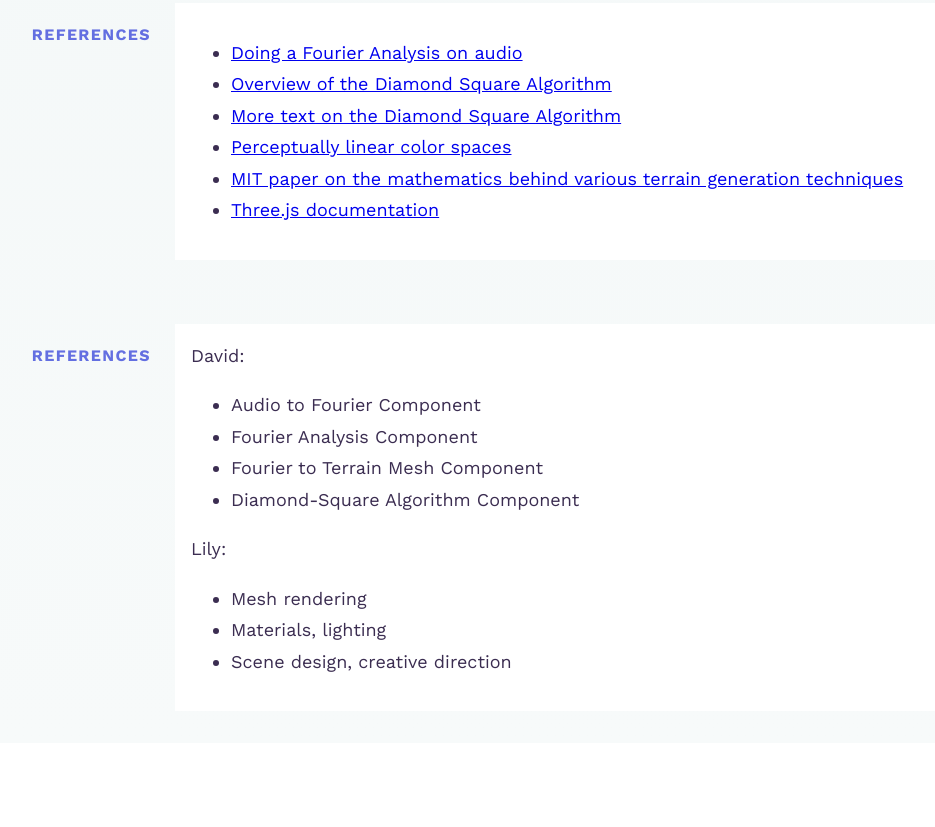
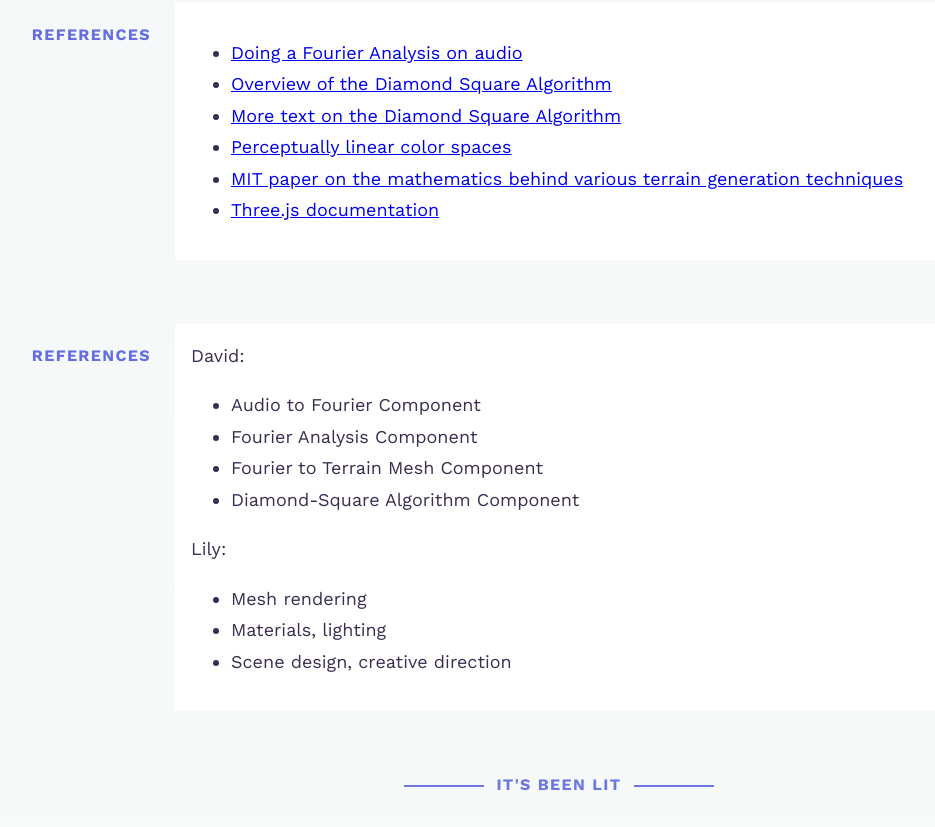
Before and after one commit to nguyensomniac/cs184-final-website, a plain HTML site: page index.html in a window 1280 px wide. Shown: the part 6037-6864 px from the top of the page, without its empty margins (81-1016 px from the left). Before the commit the page ends 6780 px from the top, so only its background shows below. Drawn offline with nearby package versions, Linux system fonts and the light colour scheme.

Commit message:
add footer

```diff
--- a/index.html
+++ b/index.html
@@ -199,6 +199,9 @@
         </p>
       </div>
     </div>
+    <div class="body-row container">
+      <h4 class="fin">it's been lit</h4>
+    </div>
   </div>
 </body>
 </html>
--- a/style.css
+++ b/style.css
@@ -238,3 +238,20 @@ h3.header {
   padding: 16px;
   color: #3B2D51;
 }
+
+.fin {
+  color: #3341D9;
+  margin: auto;
+  opacity: 0.7;
+}
+
+.fin::before,
+.fin::after {
+  content: '';
+  height: 2px;
+  width: 80px;
+  display: inline-block;
+  background-color: #3341D9;
+  vertical-align: middle;
+  margin: 0 12px;
+}
```
